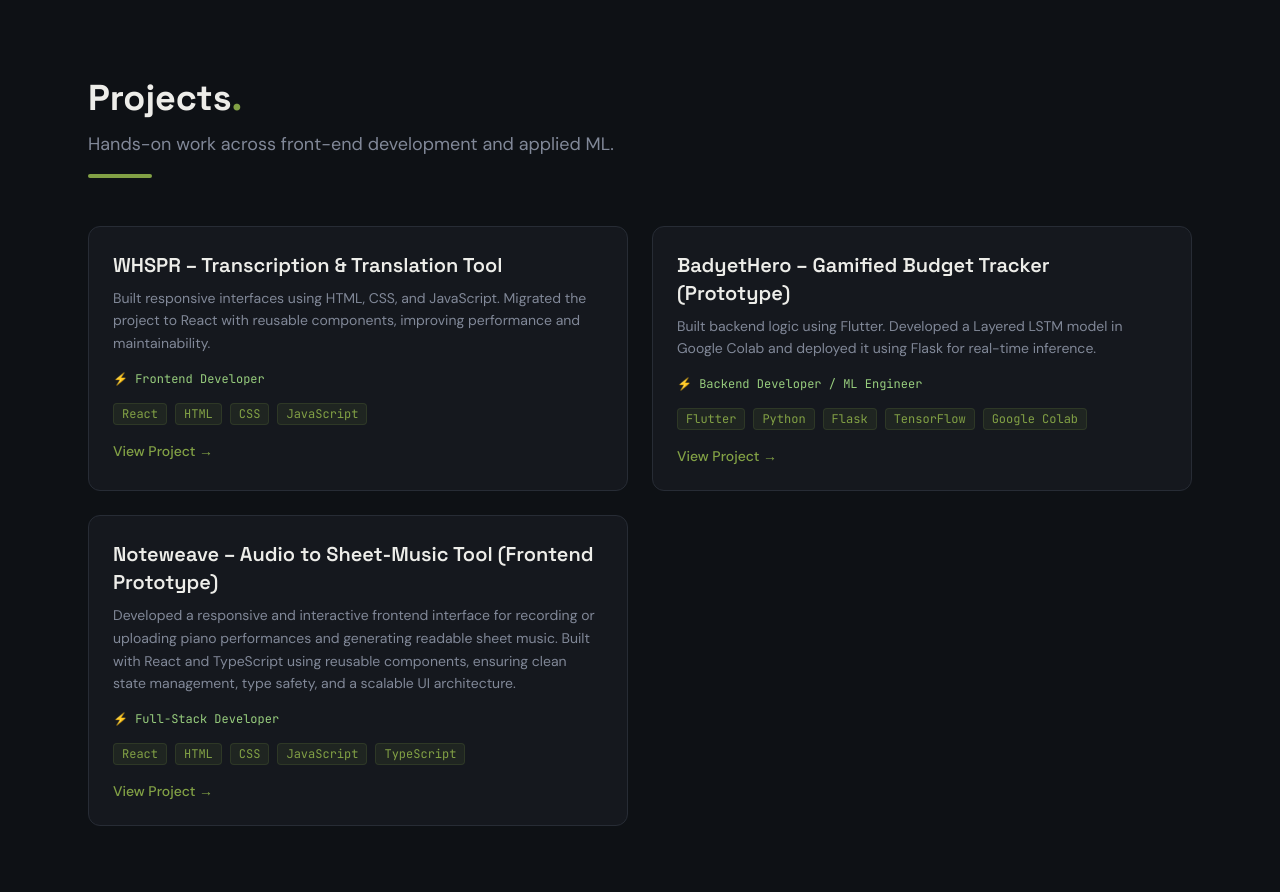
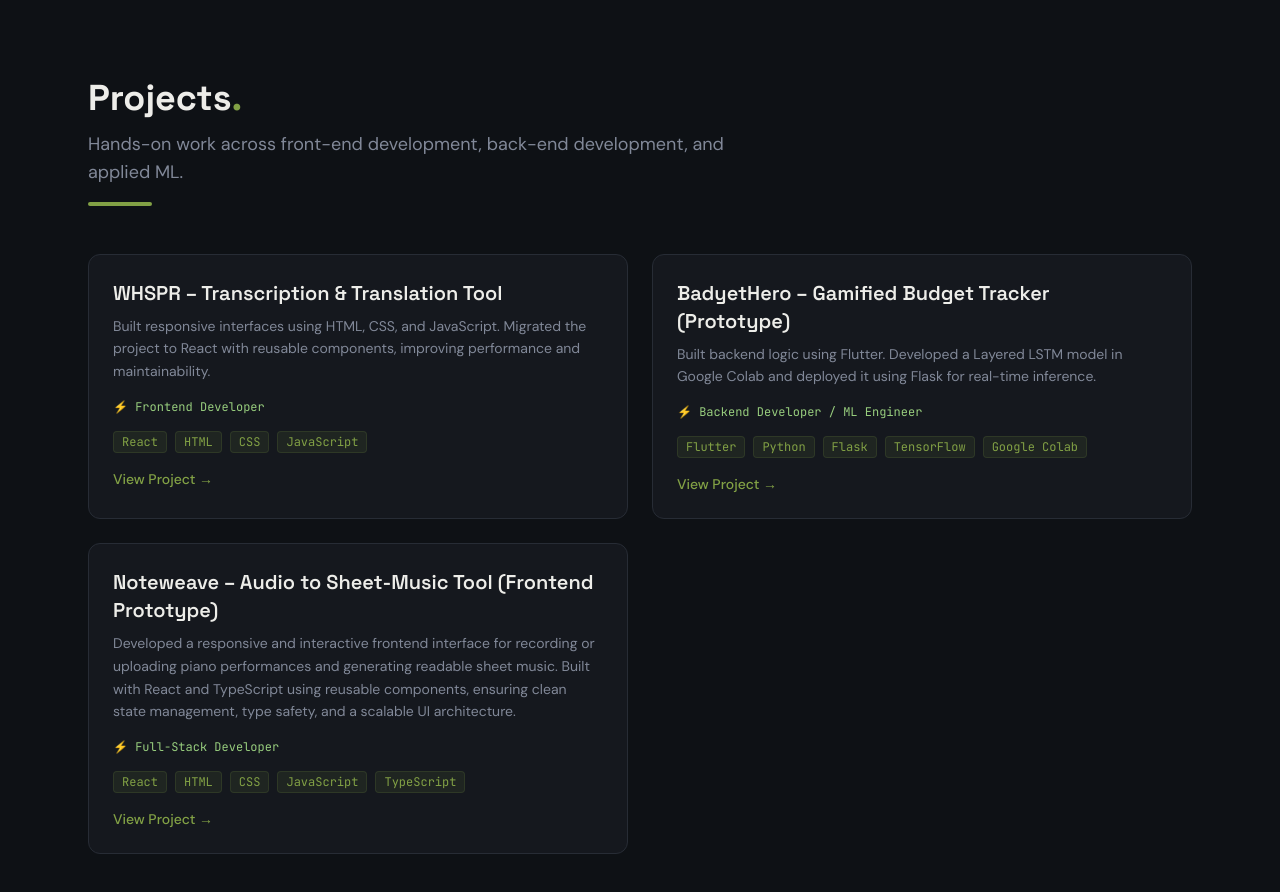
Before and after one commit to kurtieeee/kurtrussportfolio, a React (Vite) app: page / in a window 1280 px wide. Shown: the part 1680-2572 px from the top of the page. Built offline with nearby package versions, Linux system fonts and the light colour scheme.

Commit message:
minor fixes on project sections

```diff
--- a/src/components/ProjectsSection.tsx
+++ b/src/components/ProjectsSection.tsx
@@ -33,7 +33,7 @@ const ProjectsSection = () => (
   <Section id="projects">
     <SectionHeading
       title="Projects"
-      subtitle="Hands-on work across front-end development and applied ML."
+      subtitle="Hands-on work across front-end development, back-end development, and applied ML."
     />
     <div className="grid md:grid-cols-2 gap-6">
       {projects.map((p) => (
```
